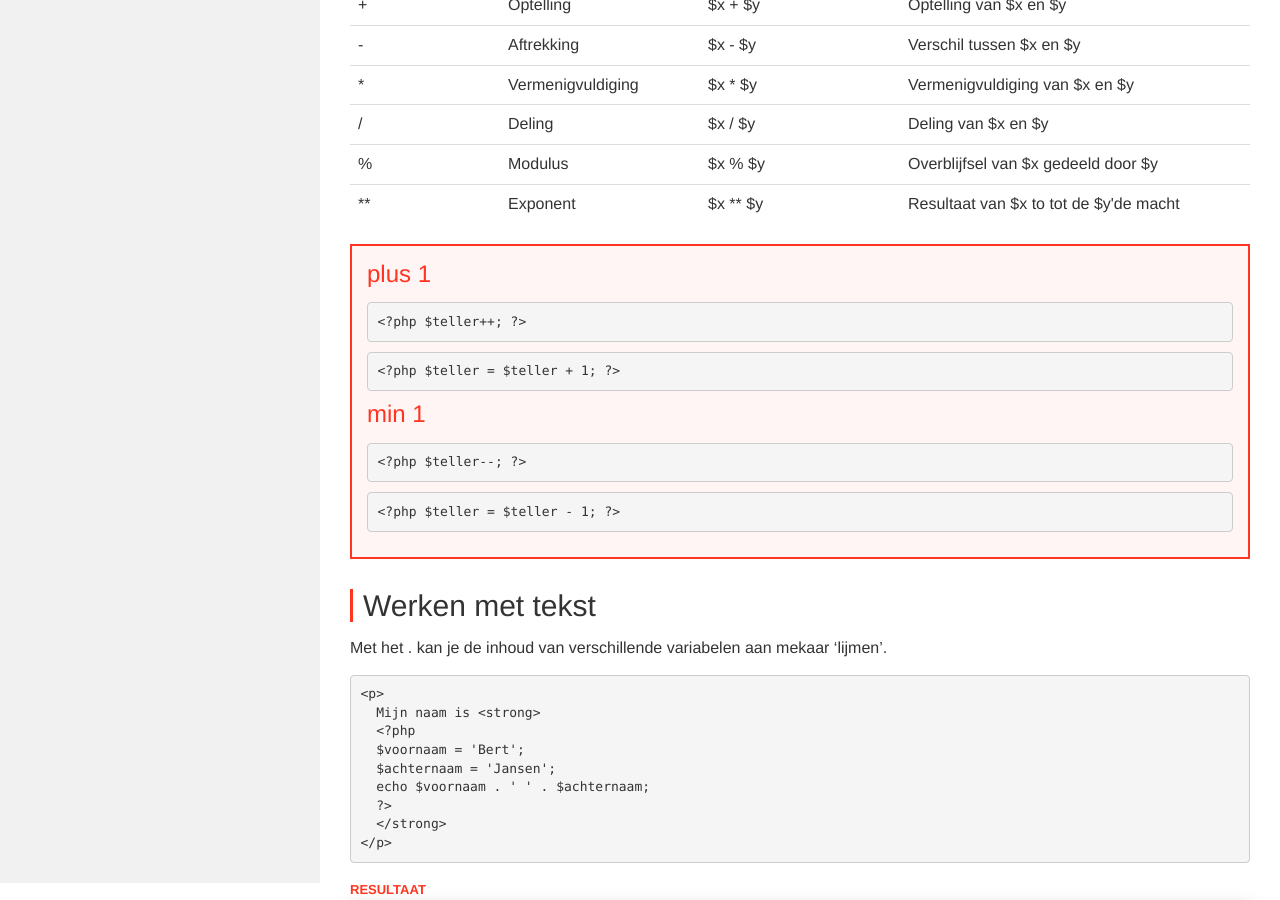
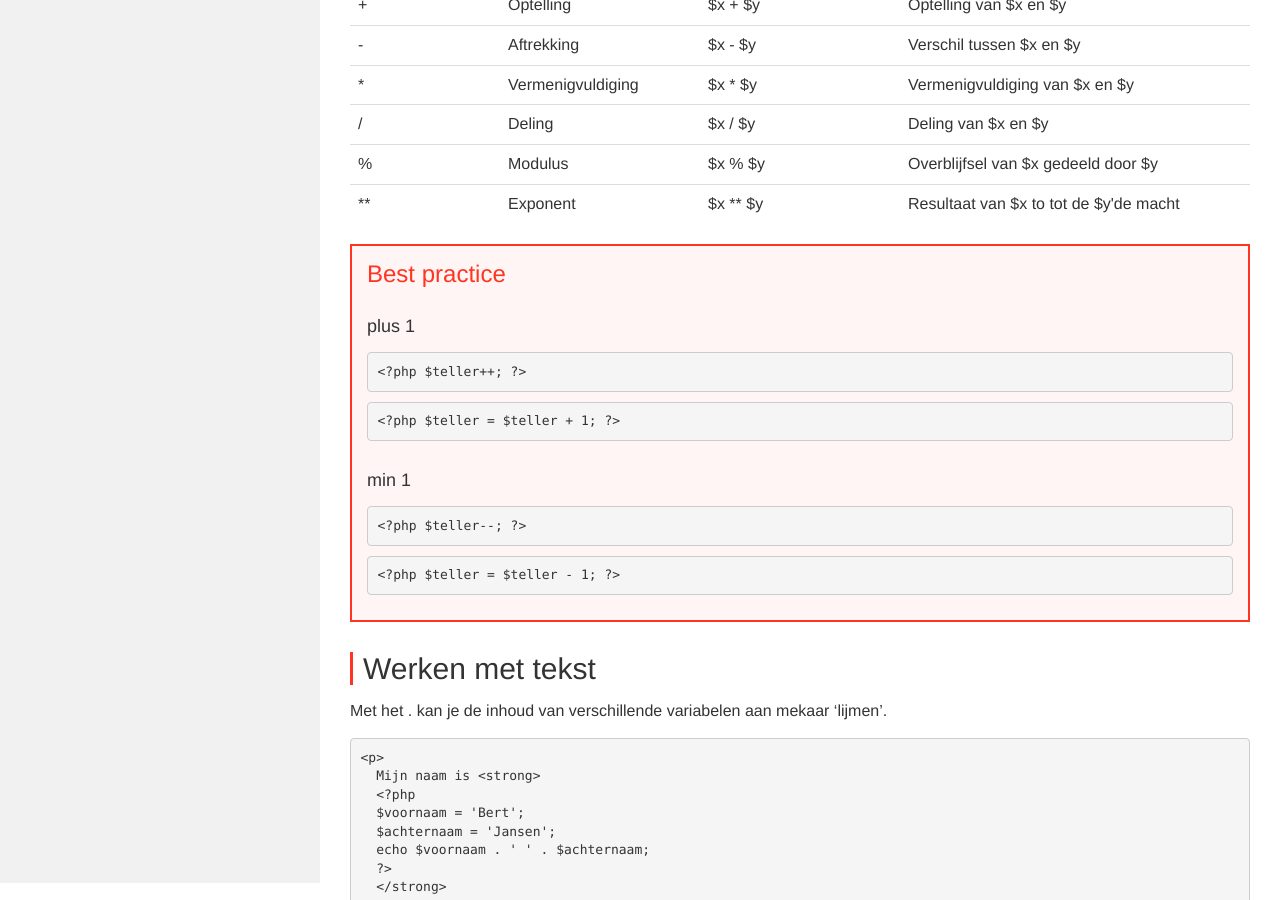
Before and after one commit to Syntra-Brussel/dynamische-webtechnieken, a Jekyll site: the page built from programmeren/variabelen.md, in a window 1280 px wide and 900 px high, scrolled down 617 px. Built offline with Jekyll 4.4.1, drawn with Linux system fonts in a browser that asks for light colours; nearby versions of some CDN libraries; a script that is not in the unit is left out.

Commit message:
Update variabelen.md

```diff
--- a/programmeren/variabelen.md
+++ b/programmeren/variabelen.md
@@ -74,7 +74,8 @@ In een variabele kan een bepaalde waarde geplaatst worden om daarmee te 'werken'
 </table>
 
 <div class="highlight">
-    <h3>plus 1</h3>
+<h3>Best practice</h3>
+    <h4>plus 1</h4>
 <pre data-enlighter-theme="beyond" data-enlighter-language="php" data-enlighter-linenumbers="false">
 &lt;?php $teller++; ?&gt;
 </pre>
@@ -83,7 +84,7 @@ In een variabele kan een bepaalde waarde geplaatst worden om daarmee te 'werken'
 &lt;?php $teller = $teller + 1; ?&gt;
 </pre>
     </div>
-    <h3>min 1</h3>
+    <h4>min 1</h4>
 <pre data-enlighter-theme="beyond" data-enlighter-language="php" data-enlighter-linenumbers="false">
 &lt;?php $teller--; ?&gt;
 </pre>
```
